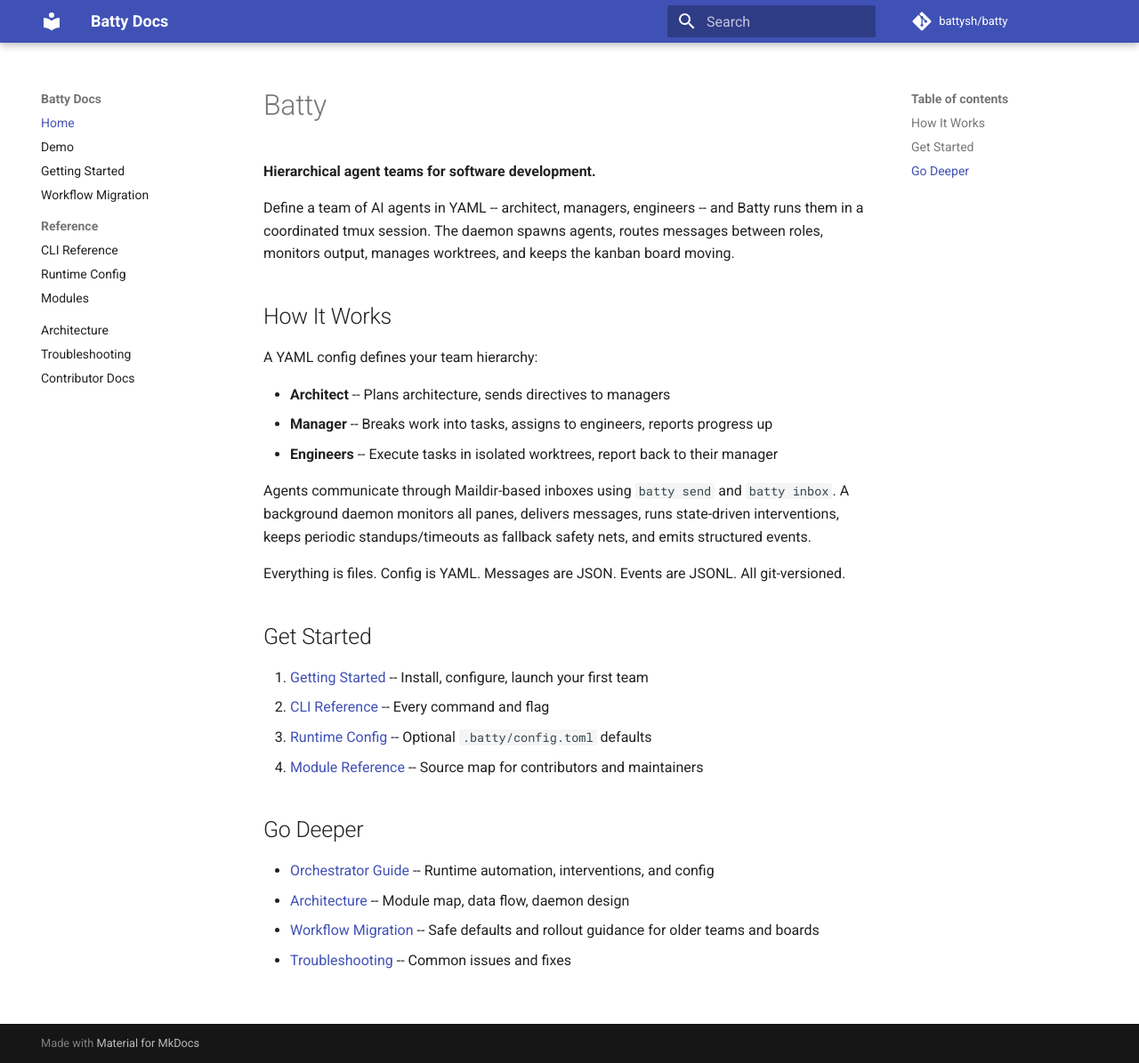
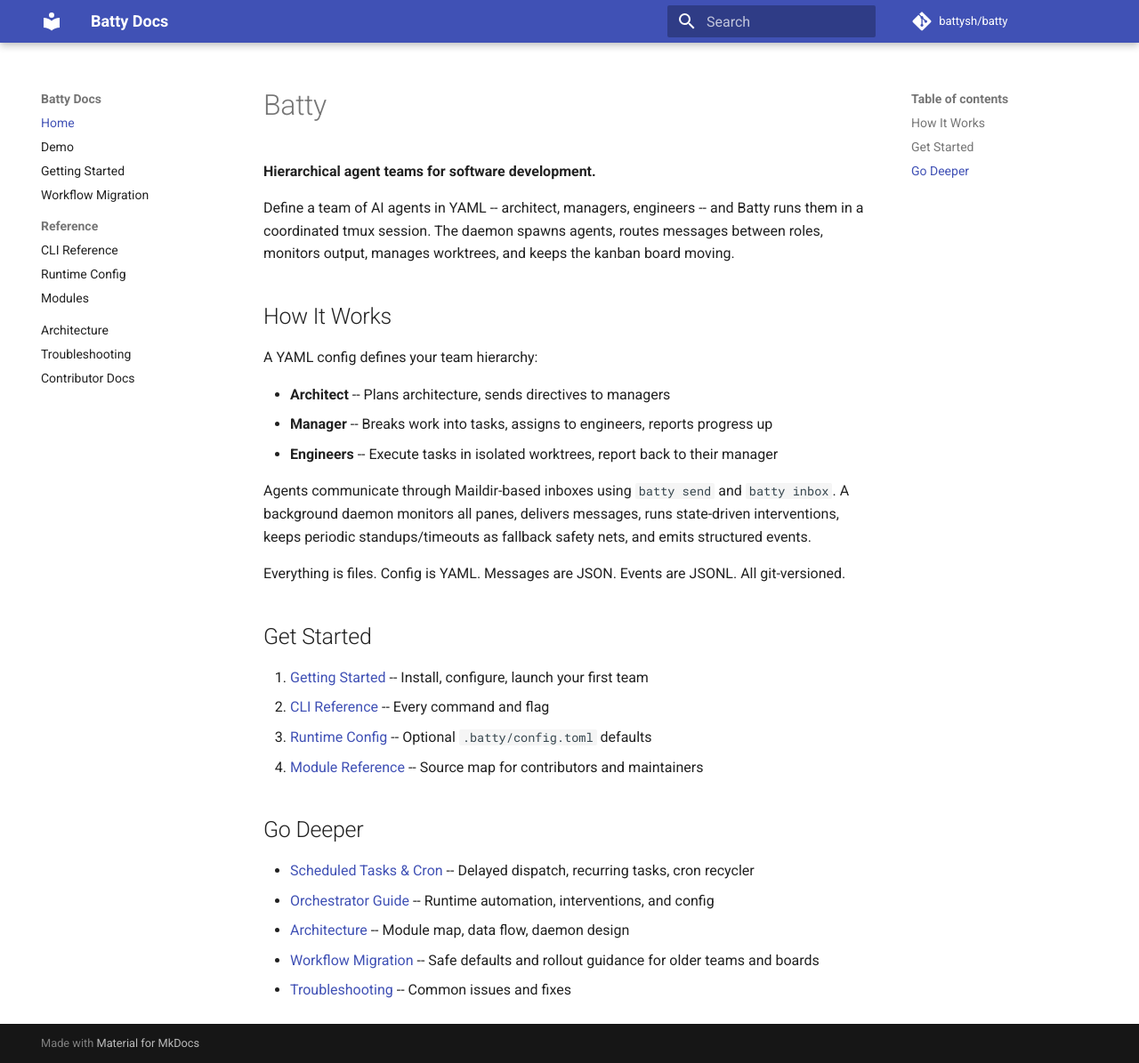
Before and after one commit to battysh/batty, an MkDocs documentation site: the page built from docs/index.md, in a window 1280 px wide and 1195 px high. Shown: the whole window at 89% size. Built offline with MkDocs 1.6.1 and Material for MkDocs 9.7.7, drawn with Linux system fonts in a browser that asks for light colours; comment, search, counter and statistics services are not loaded.

Commit message:
docs: add scheduled-tasks link to docs index
Co-Authored-By: Claude Opus 4.6 (1M context) <noreply@anthropic.com>

```diff
--- a/docs/index.md
+++ b/docs/index.md
@@ -25,6 +25,7 @@ Everything is files. Config is YAML. Messages are JSON. Events are JSONL. All gi
 
 ## Go Deeper
 
+- [Scheduled Tasks & Cron](scheduled-tasks.md) -- Delayed dispatch, recurring tasks, cron recycler
 - [Orchestrator Guide](orchestrator.md) -- Runtime automation, interventions, and config
 - [Architecture](architecture.md) -- Module map, data flow, daemon design
 - [Workflow Migration](workflow-migration.md) -- Safe defaults and rollout guidance for older teams and boards
```
